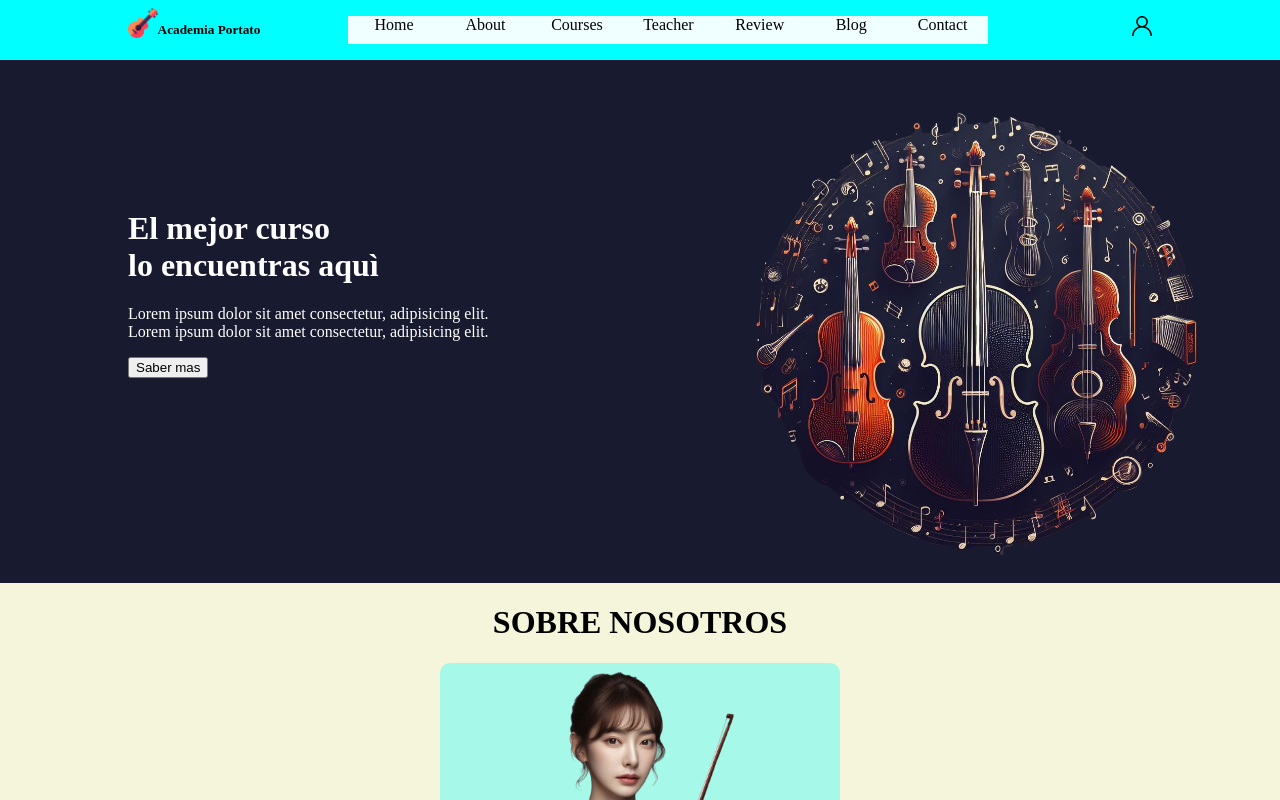
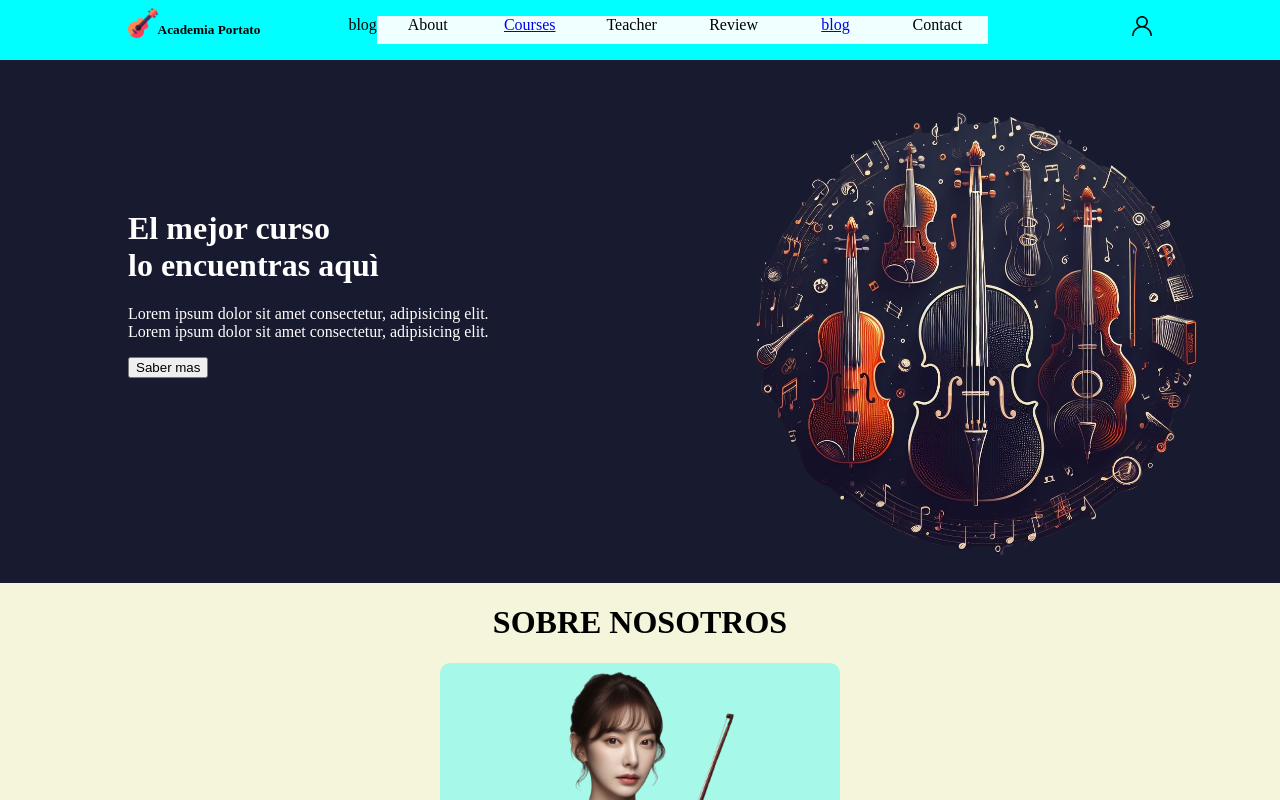
Before and after one commit to No-Country/c15-12-n-node-react, a React (Vite) app: page /#/blog in a window 1280 px wide. Shown: the top 800 px of the page. Built offline with nearby package versions, Linux system fonts and the light colour scheme.

Commit message:
implementacion react-router

```diff
--- a/components/blog.jsx
+++ b/components/blog.jsx
@@ -0,0 +1,9 @@
+import React from 'react'
+
+const blog = () => {
+  return (
+    <div>blog</div>
+  )
+}
+
+export default blog
--- a/components/home.jsx
+++ b/components/home.jsx
@@ -4,13 +4,11 @@ import teacher from '../src/assets/images_project/Nueva carpeta/home-teacher.png
 import violin from '../src/assets/images_project/Nueva carpeta/violin.png';
 import violonchelo from '../src/assets/images_project/Nueva carpeta/violonchelo.png';
 import contrabajo from '../src/assets/images_project/Nueva carpeta/contrabajo.png';
-import Nav from '../components/nav';
 import Footer from '../components/footer';
 
 function Home() {
   return (
     <>
-      <Nav />
       <div className='container-prime'>
         <div className='container-home-search'>
           <h1>
--- a/components/nav.jsx
+++ b/components/nav.jsx
@@ -1,7 +1,11 @@
 import '../src/styles/nav.css';
 import portatoIcon from '../src/assets/images_project/Nueva carpeta/guitarra.png';
 import userIcon from '../src/assets/images_project/Nueva carpeta/usuario.png';
-function Nav() {
+import Courses from '../components/courses';
+import Blog from '../components/blog';
+import { Routes, Route, Link } from 'react-router-dom'
+
+const Nav = () => {
   return (
     <>
       <nav>
@@ -12,12 +16,16 @@ function Nav() {
         />
         <h5>Academia Portato</h5>
         <ul>
-          <li>Home</li>
+        <Routes>
+          <Route path='/courses' element={<Courses/>}/>
+          <Route path='/blog' element={<Blog/>}/>
+        </Routes>
+          {/* <li>Home</li> */}
           <li>About</li>
-          <li>Courses</li>
+          <li><Link to="/courses">Courses</Link></li>
           <li>Teacher</li>
           <li>Review</li>
-          <li>Blog</li>
+          <li><Link to="/blog">blog</Link></li>
           <li>Contact</li>
         </ul>
         <div className='container-img'>
--- a/package.json
+++ b/package.json
@@ -11,7 +11,8 @@
   },
   "dependencies": {
     "react": "^18.2.0",
-    "react-dom": "^18.2.0"
+    "react-dom": "^18.2.0",
+    "react-router-dom": "^6.20.0"
   },
   "devDependencies": {
     "@types/react": "^18.2.37",
--- a/src/App.jsx
+++ b/src/App.jsx
@@ -1,9 +1,11 @@
 import './App.css';
 import Home from '../components/home';
+import Nav from '../components/nav';
 function App() {
   return (
     <>
       <div className='App'>
+        <Nav />
         <Home />
       </div>
     </>
--- a/src/main.jsx
+++ b/src/main.jsx
@@ -2,9 +2,12 @@ import React from 'react';
 import ReactDOM from 'react-dom/client';
 import App from './App.jsx';
 import './index.css';
+import { HashRouter } from 'react-router-dom';
 
 ReactDOM.createRoot(document.getElementById('root')).render(
   <React.StrictMode>
-    <App />
+     <HashRouter>
+        <App />
+     </HashRouter>
   </React.StrictMode>
 );
--- a/src/styles/courses.css
+++ b/src/styles/courses.css
@@ -1,9 +1,3 @@
-* {
-  margin: 0;
-  padding: 0;
-  font-family: Arial, Helvetica, sans-serif;
-}
-
 .courses-componenet {
 }
 .container-courses {
```
Also changed, not shown: components/teacher.jsx (+9 -0 lines), 1 other file (tests, documents, lock files or other folders).
